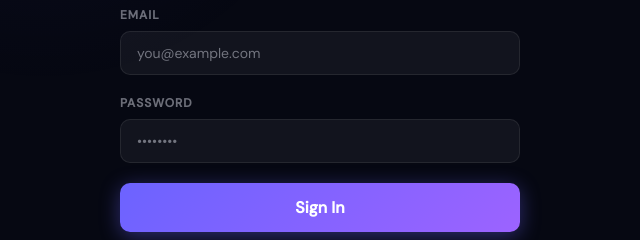
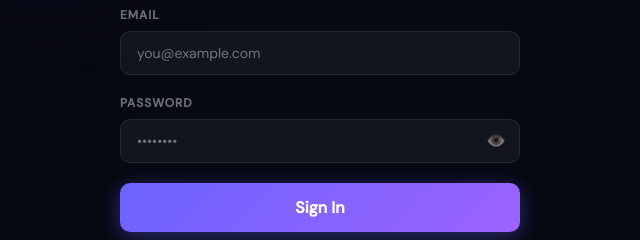
Before and after one commit to AyushmanShukla9580/Next-hire, a website: page frontend/index.html in a window 1280 px wide. Shown: the part 311-551 px from the top of the page, 640-1280 px from the left. Drawn offline with nearby package versions, Linux system fonts and the light colour scheme.

Commit message:
add the eye toggle in login and signup page

```diff
--- a/frontend/css/main.css
+++ b/frontend/css/main.css
@@ -267,6 +267,20 @@ h1,h2,h3,h4,h5 { font-family: 'Syne', sans-serif; }
 .form-input::placeholder { color: var(--muted); }
 select.form-input option { background: var(--bg2); }
 textarea.form-input { resize: vertical; min-height: 100px; }
+
+.password-wrapper { position: relative; display: flex; align-items: center; }
+.password-wrapper .form-input { padding-right: 40px; flex: 1; }
+.password-toggle {
+  position: absolute;
+  right: 10px;
+  background: none;
+  border: none;
+  cursor: pointer;
+  font-size: 16px;
+  padding: 4px;
+  color: var(--muted);
+}
+.password-toggle:hover { color: var(--text); }
 
 /* ── BADGES ── */
 .badge {
--- a/frontend/index.html
+++ b/frontend/index.html
@@ -59,7 +59,10 @@
         </div>
         <div class="form-group">
           <label class="form-label">Password</label>
-          <input id="authPassword" class="form-input" type="password" placeholder="••••••••" required>
+          <div class="password-wrapper">
+            <input id="authPassword" class="form-input" type="password" placeholder="••••••••" required>
+            <button type="button" class="password-toggle" onclick="togglePassword('authPassword', this)">👁️</button>
+          </div>
           <div id="passwordHint" class="text-muted" style="font-size:11px;margin-top:4px;display:none">
             Must be 8-16 chars, with uppercase, number & special char
           </div>
--- a/frontend/js/app.js
+++ b/frontend/js/app.js
@@ -272,6 +272,18 @@ function toast(msg, type = 'info') {
 function openModal(id) { document.getElementById(id).classList.add('open'); }
 function closeModal(id) { document.getElementById(id).classList.remove('open'); }
 
+// ── PASSWORD TOGGLE ──
+function togglePassword(inputId, btn) {
+  const input = document.getElementById(inputId);
+  if (input.type === 'password') {
+    input.type = 'text';
+    btn.textContent = '🙈';
+  } else {
+    input.type = 'password';
+    btn.textContent = '👁️';
+  }
+}
+
 // ── NAV ──
 const loadedPages = new Set();
 
```
